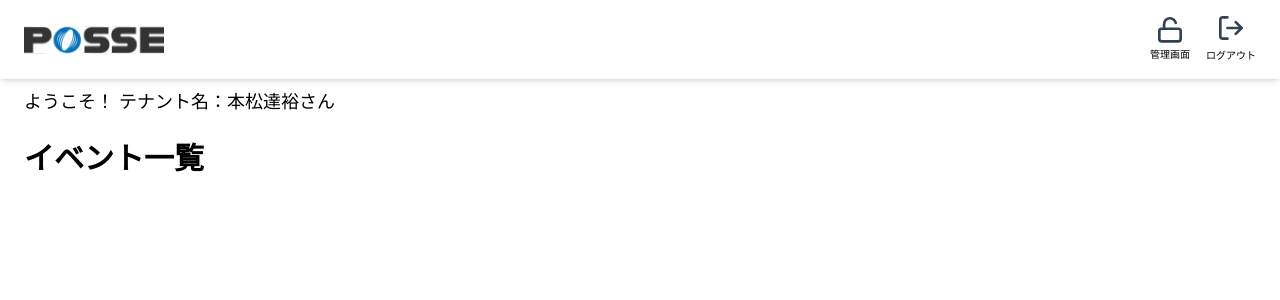
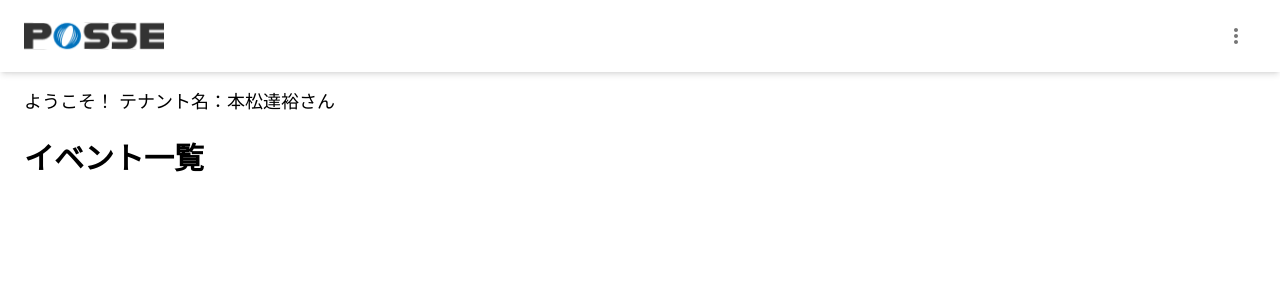
Before and after one commit to ryoikegata/event-matomeru, a Next.js app: page /tenant-owner in a window 1280 px wide. Shown: the top 300 px of the page. Built offline with nearby package versions, Linux system fonts and the light colour scheme.

Commit message:
add: ハンバーガーメニュー？作成

```diff
--- a/src/app/tenant-owner/page.tsx
+++ b/src/app/tenant-owner/page.tsx
@@ -1,5 +1,4 @@
 "use client";
-import { Header } from "@/layout/Header/page";
 import AddIcon from "@mui/icons-material/Add";
 import { useCallback, useState } from "react";
 import { EditableEventBlock } from "@/components/atoms/EditableEventBlock/page";
@@ -7,11 +6,12 @@ import { SwipeableDrawer } from "@/components/organisms/SwipeableDrawer/page";
 import { AttendForm } from "@/components/organisms/AttendForm/page";
 import { SimpleDialog } from "@/components/organisms/Dialog/page";
 import Link from "next/link";
+import { TenantHeader } from "@/layout/TenantHeader/Page";
 
 export default function Home() {
   return (
     <>
-      <Header />
+      <TenantHeader />
       {/* TODO: データがないときのみjustify-centerをつける */}
       <main className="flex min-h-screen flex-col px-6 mt-20">
         <p className="pt-2 text-lg">ようこそ！ テナント名：本松達裕さん</p>
--- a/src/app/tenant-owner/userStatus/page.tsx
+++ b/src/app/tenant-owner/userStatus/page.tsx
@@ -1,5 +1,4 @@
 "use client";
-import { Header } from "@/layout/Header/page";
 import AddIcon from "@mui/icons-material/Add";
 import { useCallback, useState } from "react";
 import { EditableEventBlock } from "@/components/atoms/EditableEventBlock/page";
@@ -8,12 +7,13 @@ import { AttendForm } from "@/components/organisms/AttendForm/page";
 import { SimpleDialog } from "@/components/organisms/Dialog/page";
 import Link from "next/link";
 import { UserStatusBlock } from "@/components/atoms/UserStatusBlock/page";
+import { TenantHeader } from "@/layout/TenantHeader/Page";
 
 export default function UserStatus() {
 
   return (
     <>
-      <Header />
+      <TenantHeader />
       {/* TODO: データがないときのみjustify-centerをつける */}
       <main className="flex min-h-screen flex-col px-6 mt-20">
         <p className="pt-2 text-lg">ようこそ！ テナント名：本松達裕さん</p>
--- /dev/null
+++ b/src/layout/TenantHeader/Page.tsx
@@ -0,0 +1,72 @@
+import React, { FC } from "react";
+import Image from "next/image";
+import Link from "next/link";
+import IconButton from '@mui/material/IconButton';
+import Menu from '@mui/material/Menu';
+import MenuItem from '@mui/material/MenuItem';
+import MoreVertIcon from '@mui/icons-material/MoreVert';
+
+export const TenantHeader: FC = () => {
+
+    const options = [
+        { title: 'イベント一覧', url: '/tenant-owner', },
+        { title: 'ユーザー画面へ', url: '/', },
+        { title: 'ユーザー一覧', url: '/', },
+        { title: 'ユーザー追加', url: '/', },
+        { title: 'ログアウト', url: '/', },
+    ];
+
+    const ITEM_HEIGHT = 48;
+
+
+    const [anchorEl, setAnchorEl] = React.useState<null | HTMLElement>(null);
+    const open = Boolean(anchorEl);
+    const handleClick = (event: React.MouseEvent<HTMLElement>) => {
+        setAnchorEl(event.currentTarget);
+    };
+    const handleClose = () => {
+        setAnchorEl(null);
+    };
+    return (
+        <header className="fixed top-0 w-full shadow-md px-6 py-4 flex items-center justify-between bg-white">
+        <Link href={'/'}>
+            <Image src="/logo.svg" alt="Logo" width={140} height={50} />
+        </Link>
+        <div>
+        <IconButton
+            aria-label="more"
+            id="long-button"
+            aria-controls={open ? 'long-menu' : undefined}
+            aria-expanded={open ? 'true' : undefined}
+            aria-haspopup="true"
+            onClick={handleClick}
+        >
+            <MoreVertIcon />
+        </IconButton>
+        <Menu
+            id="long-menu"
+            MenuListProps={{
+            'aria-labelledby': 'long-button',
+            }}
+            anchorEl={anchorEl}
+            open={open}
+            onClose={handleClose}
+            PaperProps={{
+            style: {
+                maxHeight: ITEM_HEIGHT * 4.5,
+                width: '20ch',
+            },
+            }}
+        >
+            {options.map((option) => (
+            <Link key={option.title} href={option.url}>
+                <MenuItem onClick={handleClose}>
+                {option.title}
+                </MenuItem>
+            </Link>
+            ))}
+        </Menu>
+        </div>
+        </header>
+    );
+};
```
Also changed, not shown: 1 other file (tests, documents, lock files or other folders).
